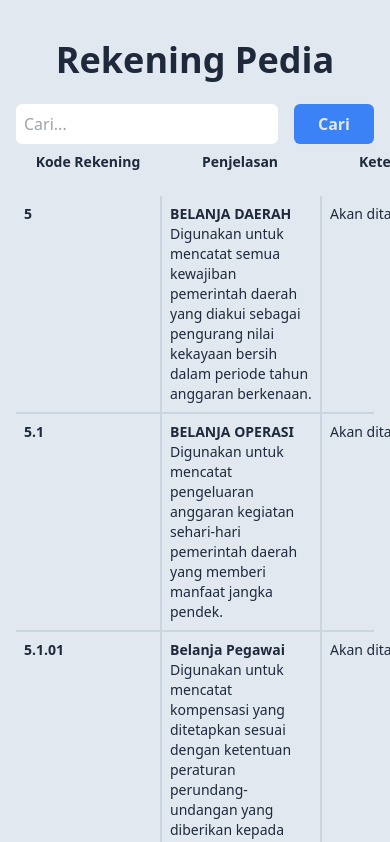
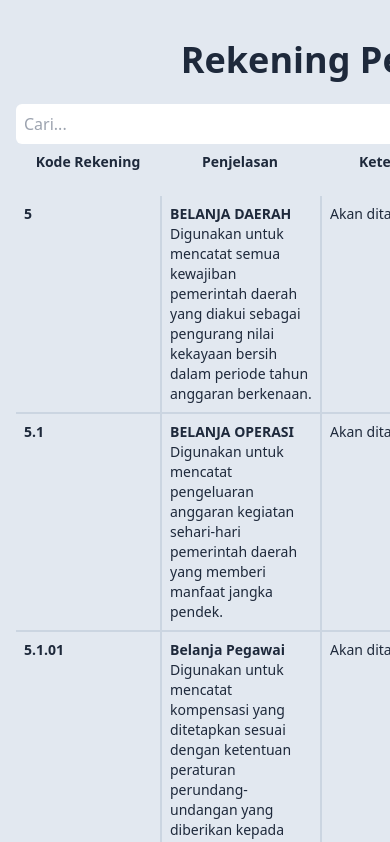
Before and after one commit to Bidang-Anggaran/kb-bakeuda, a React (Vite) app: page / in a window 390 px wide. Shown: the top 842 px of the page. Built offline with nearby package versions, Linux system fonts and the light colour scheme.

Commit message:
fix: added min-width

```diff
--- a/src/App.jsx
+++ b/src/App.jsx
@@ -10,7 +10,7 @@ function App() {
   };
   return (
     <>
-      <main className="container lg:max-w-4xl mx-auto px-4 text-slate-800 ">
+      <main className="container lg:max-w-4xl mx-auto px-4 text-slate-800 min-w-[640px]">
         <div className="mx-auto flex flex-col w-max">
           <h1 className="font-bold text-4xl mt-8 ubuntu- py-2">
             Rekening Pedia
```
